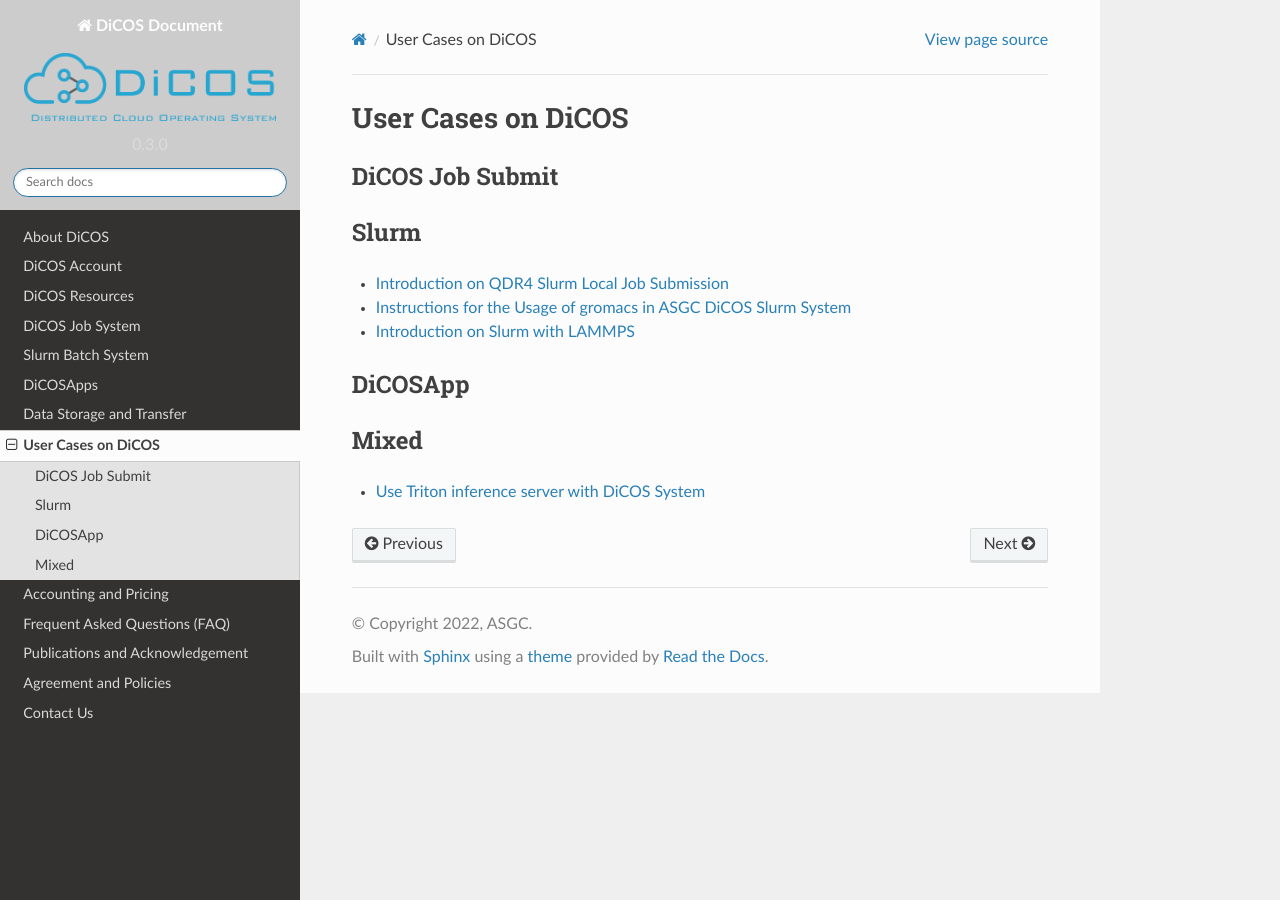
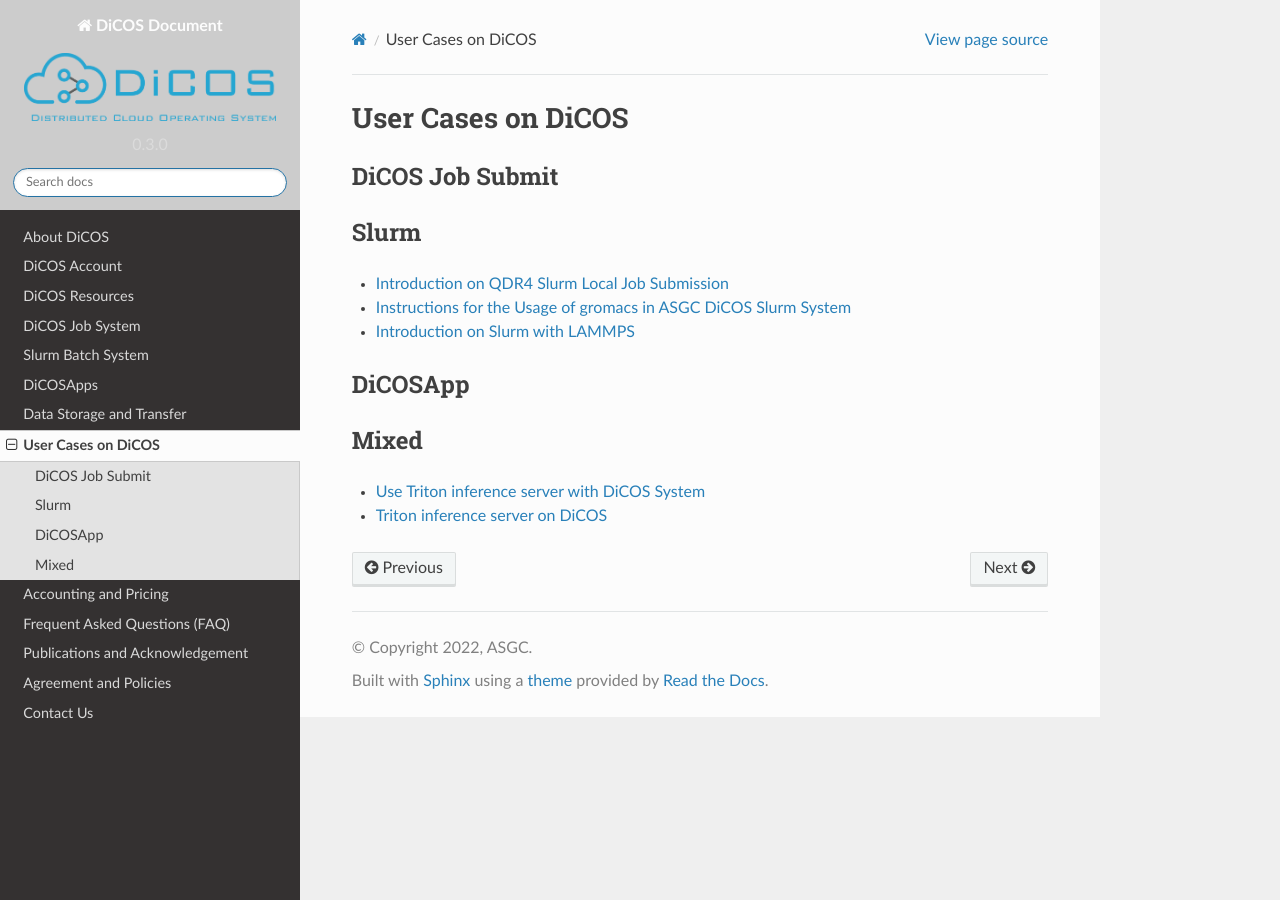
Before and after one commit to ASGCOPS/dicos_document, a Sphinx documentation site: the page built from docs/source/user_case.rst, in a window 1280 px wide. Built offline with Sphinx 7.4.7 and the Read the Docs theme 2.0.0, drawn with Linux system fonts in a browser that asks for light colours.

Commit message:
Edit user_case.rst

```diff
--- a/docs/source/user_case.rst
+++ b/docs/source/user_case.rst
@@ -25,3 +25,4 @@
 ----------------
 
 * :doc:`Use Triton inference server with DiCOS System <user_case/triton>`
+* `Triton inference server on DiCOS <https://docs.twgrid.org/s/PqrGPuMZa#>`_
```
